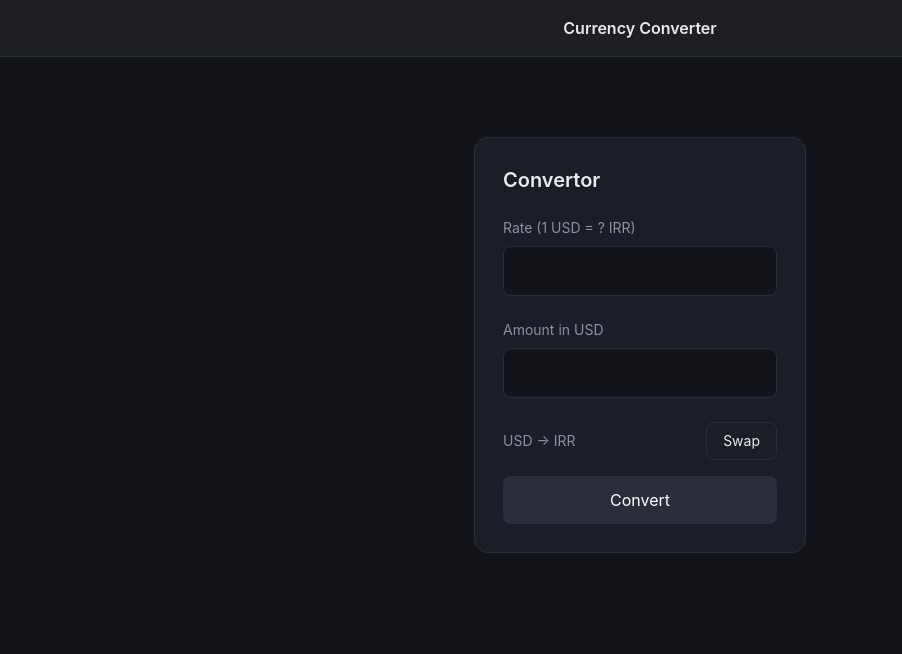
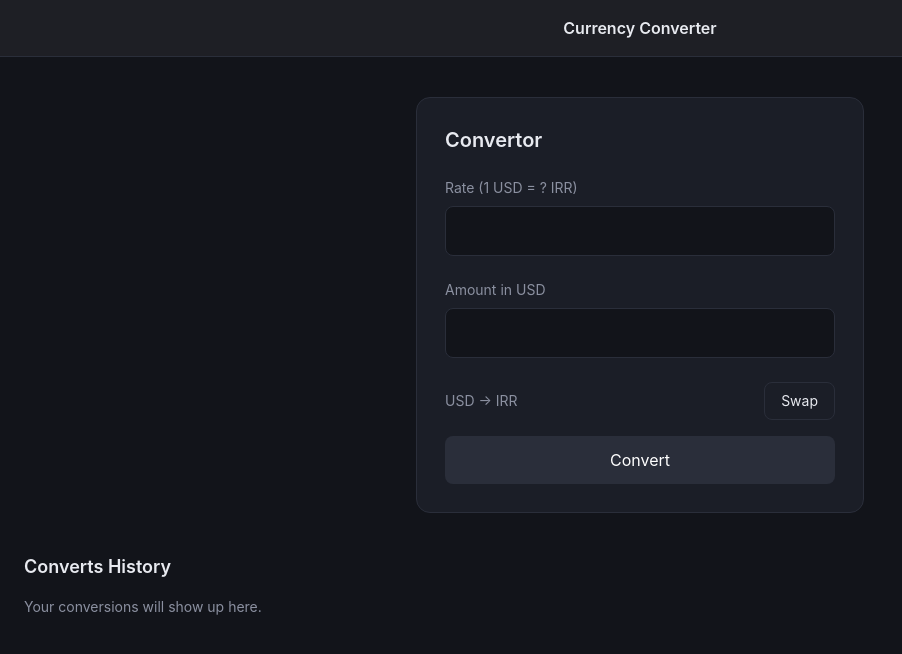
Before and after one commit to officer-K99/rira-task, a React (Vite) app: page / in a window 1280 px wide. Shown: the top 654 px of the page, without its empty margins (0-902 px from the left). Built offline with nearby package versions, Linux system fonts and the light colour scheme.

Commit message:
feat: add converts history component

```diff
--- a/src/App.tsx
+++ b/src/App.tsx
@@ -1,15 +1,30 @@
 import Header from "./components/header";
 import Card from "./components/card";
 import Form from "./components/form";
+import ConvertHistory from "./components/convertHistory";
+import { useState } from "react";
+
+export interface ConvertsType {
+  rate: number;
+  amount: number;
+  type: string;
+  result: number;
+}
 
 const App = () => {
+  const [converts, setConverts] = useState<ConvertsType[]>([]);
+
+  const addConvertHistoryHandler = (values: ConvertsType) => {
+    setConverts((prev) => [...prev, values]);
+  };
   return (
     <>
       <Header />
-      <main className="flex min-h-screen flex-col items-center gap-8 bg-[#12141a] px-6 py-10">
+      <main className="min-h-screen bg-[#12141a]">
         <Card>
-          <Form />
+          <Form addConvert={addConvertHistoryHandler} />
         </Card>
+        <ConvertHistory converts={converts} />
       </main>
     </>
   );
--- /dev/null
+++ b/src/components/convertHistory.tsx
@@ -0,0 +1,51 @@
+import type { ConvertsType } from "../App";
+
+const formatNumber = (value: number) =>
+  value.toLocaleString("en-US", { maximumFractionDigits: 2 });
+
+const ConvertHistory = ({ converts }: { converts: ConvertsType[] }) => {
+  return (
+    <section className="px-6 pb-10">
+      <h2 className="mb-4 text-lg font-semibold text-[#e8eaf0]">
+        Converts History
+      </h2>
+
+      {converts.length === 0 ? (
+        <p className="text-sm text-[#8b90a0]">
+          Your conversions will show up here.
+        </p>
+      ) : (
+        <ul className="flex flex-wrap gap-3">
+          {converts.map((item, index) => {
+            const isUsdToIrr = item.type === "USD to IRR";
+
+            return (
+              <li
+                key={index}
+                className="w-full rounded-[14px] border border-[#2a2e3a] bg-[#1b1e27] p-4 sm:w-[calc(50%-0.375rem)] lg:w-[calc(33.333%-0.5rem)]"
+              >
+                <div className="mb-3 flex items-center justify-between gap-2">
+                  <span className="rounded-md bg-[#12141a] px-2 py-1 text-xs text-[#4f8cff]">
+                    {item.type}
+                  </span>
+                  <span className="text-xs text-[#8b90a0]">
+                    Rate: {formatNumber(item.rate)}
+                  </span>
+                </div>
+
+                <p className="text-sm text-[#8b90a0]">
+                  {formatNumber(item.amount)} {isUsdToIrr ? "USD" : "IRR"}
+                </p>
+                <p className="mt-1 text-base font-semibold text-[#e8eaf0]">
+                  = {formatNumber(item.result)} {isUsdToIrr ? "IRR" : "USD"}
+                </p>
+              </li>
+            );
+          })}
+        </ul>
+      )}
+    </section>
+  );
+};
+
+export default ConvertHistory;
```
